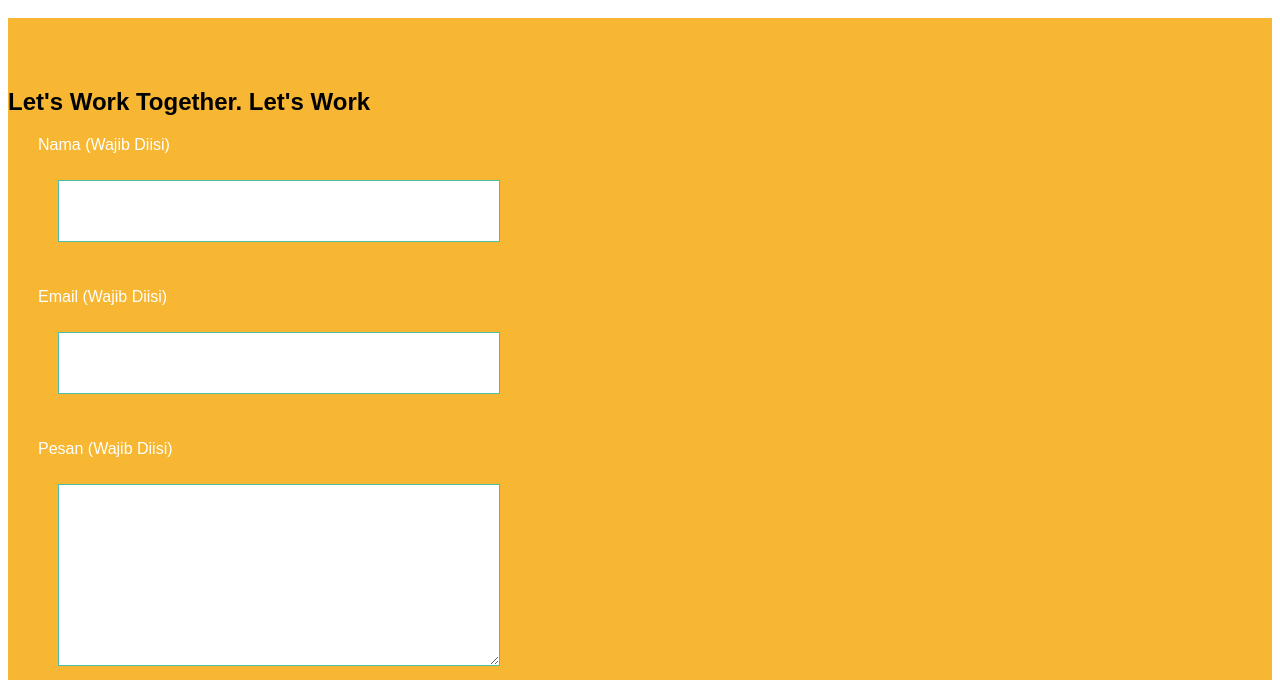
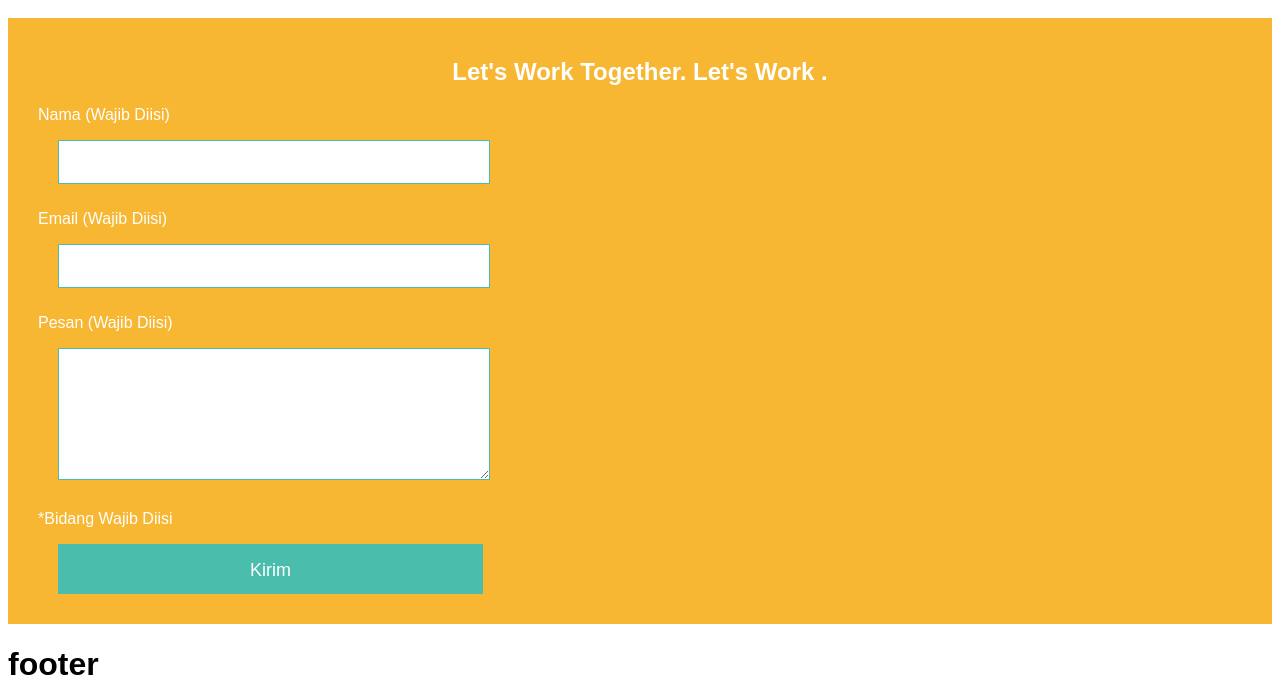
Before and after one commit to lulitanintan/website-wfh, a plain HTML site: page index.html in a window 1280 px wide. Shown: the part 120-800 px from the top of the page. Drawn offline with Linux system fonts and the light colour scheme.

Commit message:
Penyesuaian CSS "pesan"
Heading ganti warna

```diff
--- a/assets/css/style.css
+++ b/assets/css/style.css
@@ -4,25 +4,26 @@ body{
 
 /* Bagian container pesan*/
 .pesan {
-  padding-top: 50px;
+  padding-top: 20px;
   background-color:#F7B733
 }
 /* Bagian judul container pesan */
-.pesan h3 {color:#fff; text-align: center; padding-bottom: 25px;
+.pesan h2 {color:#fff; text-align: center; padding-bottom: 0px;
 }
 /* Bagian nama formulir */
 .pesan p {color:#fff; margin-left:30px; font-size: 18;
 }
 /* Bagian formulir isian */
-input, textarea {width: 400px; height: 20px;
-margin-top: 10px; margin-bottom: 30px; margin-left:50px;
-padding: 20px;
+input, textarea {width: 400px; height: 12px;
+margin-top: 0px; margin-bottom: 10px; margin-left:50px;
+padding: 15px;
 font-size: 18px;
 border: 1px solid #4ABDAC}
-textarea {height: 140px;}
+textarea {height: 100px;}
 
 /* Tombol kirim pesan */
-.pesan-submit { background-color:#4ABDAC; color: #fff; height: 60px;}
+.pesan-submit { background-color:#4ABDAC; color: #fff;
+	width: 425px; height: 50px; margin-bottom: 30px;}
 /* Tombol kirim pesan saat di klik berubah warna */
 .pesan-submit:active {background-color:#FC4A1A;
   position: relative;
--- a/index.html
+++ b/index.html
@@ -19,7 +19,7 @@
   </div>
 
   <div class="pesan">
-        <h2 class="pesan-title">Let's Work Together. Let's Work</h2>
+        <h2 class="pesan-title">Let's Work Together. Let's Work .</h2>
         <!-- Kolom Nama -->
         <p>Nama (Wajib Diisi)</p>
          <input>
```
